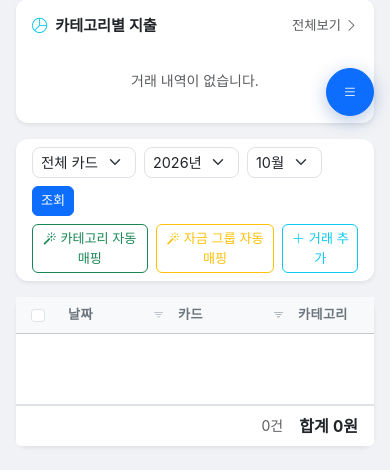
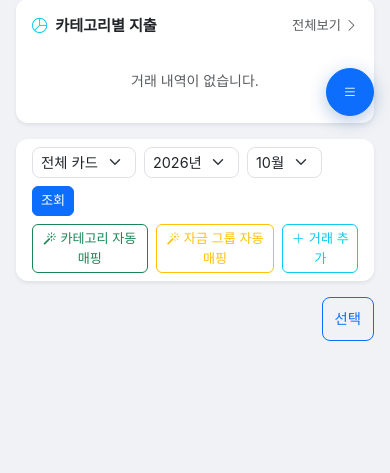
Before and after one commit to shinyd-ai/asset100, a Flask app: page /cards in a window 390 px wide. Shown: the part 712-1185 px from the top of the page. Run offline with Flask 3, Linux system fonts and the light colour scheme; data that the repository does not hold is empty; some libraries are stand-ins or nearby versions.

Commit message:
feat: add mobile card transaction editing shell

```diff
--- a/static/css/style.css
+++ b/static/css/style.css
@@ -277,6 +277,127 @@ body {
     scroll-behavior: auto !important;
     animation-duration: 0.01ms !important;
     transition-duration: 0.01ms !important;
+  }
+}
+
+/* 모바일 카드 거래 수정 */
+.mobile-tx-workspace,
+.mobile-tx-save-bar,
+.mobile-tx-sheet,
+.mobile-tx-sheet-backdrop {
+  display: none;
+}
+
+@media (max-width: 767.98px) {
+  #txDesktopTableWrap {
+    display: none;
+  }
+
+  .card:has(#txDesktopTableWrap) {
+    display: none;
+  }
+
+  .mobile-tx-workspace {
+    display: block;
+  }
+
+  .mobile-tx-toolbar {
+    display: flex;
+    justify-content: flex-end;
+    margin-bottom: 0.75rem;
+  }
+
+  .mobile-tx-list {
+    display: grid;
+    gap: 0.65rem;
+    padding-bottom: calc(6rem + env(safe-area-inset-bottom));
+  }
+
+  .mobile-tx-row {
+    display: grid;
+    grid-template-columns: minmax(0, 1fr) auto;
+    gap: 0.25rem 0.75rem;
+    width: 100%;
+    padding: 0.9rem;
+    color: #1F2933;
+    text-align: left;
+    background: #fff;
+    border: 1px solid #e5e8eb;
+    border-radius: 0.8rem;
+  }
+
+  .mobile-tx-touch {
+    min-height: 44px;
+  }
+
+  .mobile-tx-save-bar {
+    position: fixed;
+    right: 0;
+    bottom: 0;
+    left: 0;
+    z-index: 1040;
+    display: flex;
+    align-items: center;
+    justify-content: space-between;
+    gap: 1rem;
+    padding: 0.75rem 1rem calc(0.75rem + env(safe-area-inset-bottom));
+    color: #1F2933;
+    background: #fff;
+    border-top: 1px solid #e5e8eb;
+    box-shadow: 0 -8px 24px rgba(31, 41, 51, 0.08);
+  }
+
+  .mobile-tx-sheet-backdrop[hidden],
+  .mobile-tx-sheet[hidden] {
+    display: none;
+  }
+
+  .mobile-tx-sheet-backdrop:not([hidden]) {
+    position: fixed;
+    inset: 0;
+    z-index: 1050;
+    display: block;
+    background: rgba(31, 41, 51, 0.42);
+  }
+
+  .mobile-tx-sheet:not([hidden]) {
+    position: fixed;
+    right: 0;
+    bottom: 0;
+    left: 0;
+    z-index: 1060;
+    display: block;
+    max-height: min(82vh, 720px);
+    overflow-y: auto;
+    background: #F7F8FA;
+    border-radius: 1rem 1rem 0 0;
+    box-shadow: 0 -12px 32px rgba(31, 41, 51, 0.16);
+  }
+
+  .mobile-tx-sheet-header,
+  .mobile-tx-sheet-body {
+    padding: 1rem;
+  }
+
+  .mobile-tx-sheet-header {
+    display: flex;
+    align-items: center;
+    justify-content: space-between;
+    background: #fff;
+    border-bottom: 1px solid #e5e8eb;
+  }
+
+  .mobile-tx-sheet .form-label,
+  .mobile-tx-details summary {
+    color: #1F2933;
+    font-weight: 600;
+  }
+
+  .mobile-tx-sheet :focus-visible,
+  .mobile-tx-row:focus-visible,
+  .mobile-tx-touch:focus-visible {
+    outline: 3px solid #146C94;
+    outline-offset: 2px;
   }
 }
 
--- a/templates/cards.html
+++ b/templates/cards.html
@@ -487,11 +487,59 @@
         </div>
       </div>
     </div>
+    <section class="mobile-tx-workspace" aria-label="모바일 카드 거래내역">
+      <div class="mobile-tx-toolbar">
+        <button type="button" class="btn btn-outline-primary mobile-tx-touch" id="mobileTxSelectionToggle" aria-pressed="false">
+          선택
+        </button>
+        <span class="visually-hidden" id="mobileTxConnectionLegend">
+          <span aria-label="결제 메일 연결"></span>
+          <span aria-label="가계부 거래 연결"></span>
+          <span aria-label="수동 분류"></span>
+        </span>
+      </div>
+      <p class="visually-hidden" id="mobileTxStatus" aria-live="polite"></p>
+      <div class="mobile-tx-list" id="mobileTxList" role="list" aria-busy="false"></div>
+    </section>
+
+    <div class="mobile-tx-save-bar" id="mobileTxSaveBar" hidden>
+      <span id="mobileTxDraftCount">수정 내용 없음</span>
+      <button type="button" class="btn btn-primary mobile-tx-touch" id="mobileTxSaveButton" disabled>저장</button>
+    </div>
+
+    <div class="mobile-tx-sheet-backdrop" id="mobileTxSheetBackdrop" hidden></div>
+    <section class="mobile-tx-sheet" id="mobileTxEditSheet" role="dialog" aria-modal="true" aria-labelledby="mobileTxSheetTitle" hidden>
+      <div class="mobile-tx-sheet-header">
+        <h3 class="h6 mb-0" id="mobileTxSheetTitle">카드 거래 수정</h3>
+        <button type="button" class="btn-close mobile-tx-touch" id="mobileTxSheetClose" aria-label="수정 닫기"></button>
+      </div>
+      <div class="mobile-tx-sheet-body">
+        <label for="mobileTxMerchant" class="form-label">가맹점</label>
+        <input id="mobileTxMerchant" class="form-control mobile-tx-touch" type="text">
+        <label for="mobileTxCategory" class="form-label mt-3">카테고리</label>
+        <select id="mobileTxCategory" class="form-select mobile-tx-touch"></select>
+        <label for="mobileTxFundGroup" class="form-label mt-3">자금그룹</label>
+        <select id="mobileTxFundGroup" class="form-select mobile-tx-touch"></select>
+        <details class="mobile-tx-details mt-3">
+          <summary>상세 항목</summary>
+          <label for="mobileTxAmount" class="form-label mt-3">금액</label>
+          <input id="mobileTxAmount" class="form-control mobile-tx-touch" type="number">
+          <label for="mobileTxMemo" class="form-label mt-3">메모</label>
+          <textarea id="mobileTxMemo" class="form-control" rows="2"></textarea>
+          <label for="mobileTxInstallment" class="form-label mt-3">할부</label>
+          <input id="mobileTxInstallment" class="form-control mobile-tx-touch" type="number" min="1">
+          <label for="mobileTxDate" class="form-label mt-3">날짜</label>
+          <input id="mobileTxDate" class="form-control mobile-tx-touch" type="date">
+        </details>
+      </div>
+    </section>
+
     <div class="row g-3">
       <!-- 거래 목록 -->
       <div class="col-12">
         <div class="card border-0 shadow-sm">
-          <div class="card-body p-0">
+          <div id="txDesktopTableWrap">
+            <div class="card-body p-0">
             <div class="table-responsive">
               <table class="table table-hover mb-0" id="txTable" style="table-layout: fixed; min-width: 1000px">
                 <thead class="table-light">
@@ -512,13 +560,14 @@
                 <tbody></tbody>
               </table>
             </div>
-          </div>
+            </div>
           <div class="card-footer bg-white border-top d-flex justify-content-end align-items-center gap-3 py-2">
             <button id="btn-clear-filter" class="btn btn-xs btn-outline-secondary d-none" onclick="txGrid.resetFilters()" style="font-size:0.75rem">
               <i class="bi bi-x-circle me-1"></i>필터 초기화
             </button>
             <span class="text-muted small" id="txCount"></span>
             <span class="fw-bold" id="txTotal"></span>
+          </div>
           </div>
         </div>
       </div>
```
Also changed, not shown: test_mobile_card_transaction_editing.py (+29 -0 lines).
